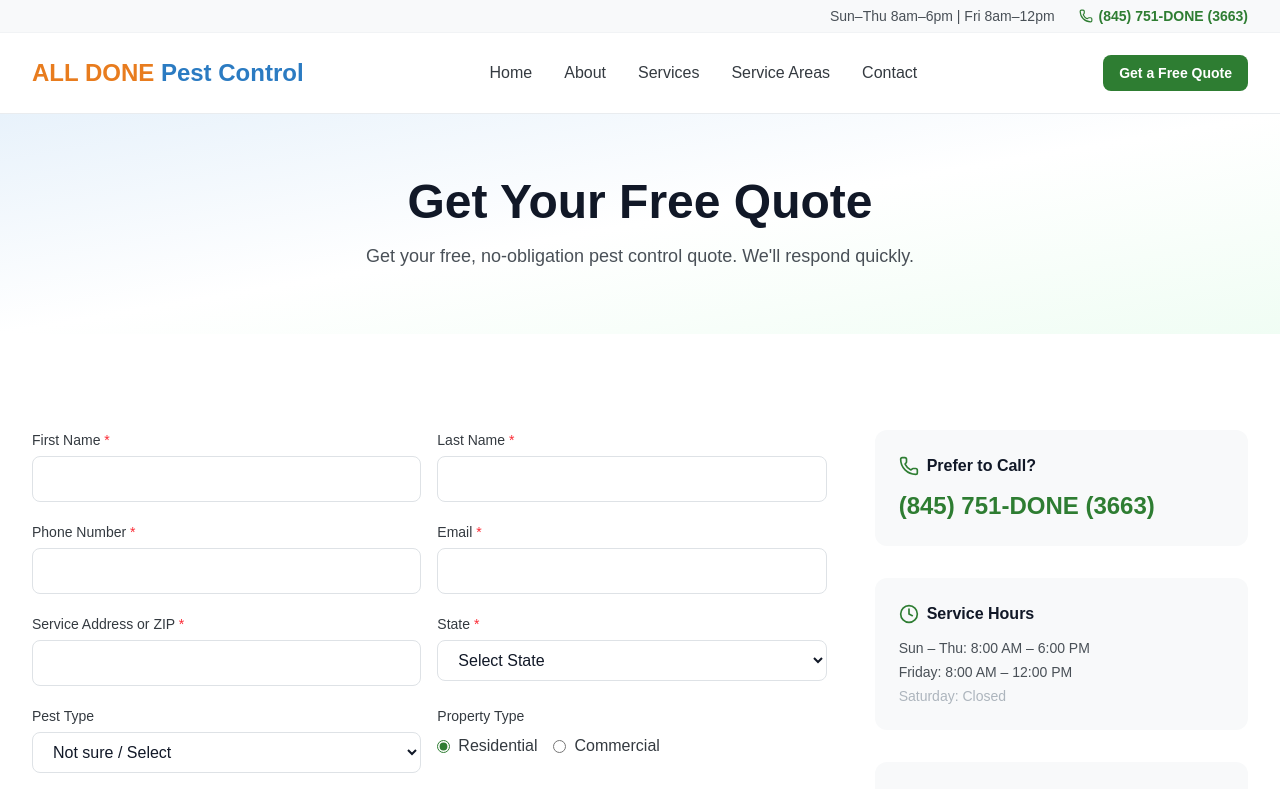
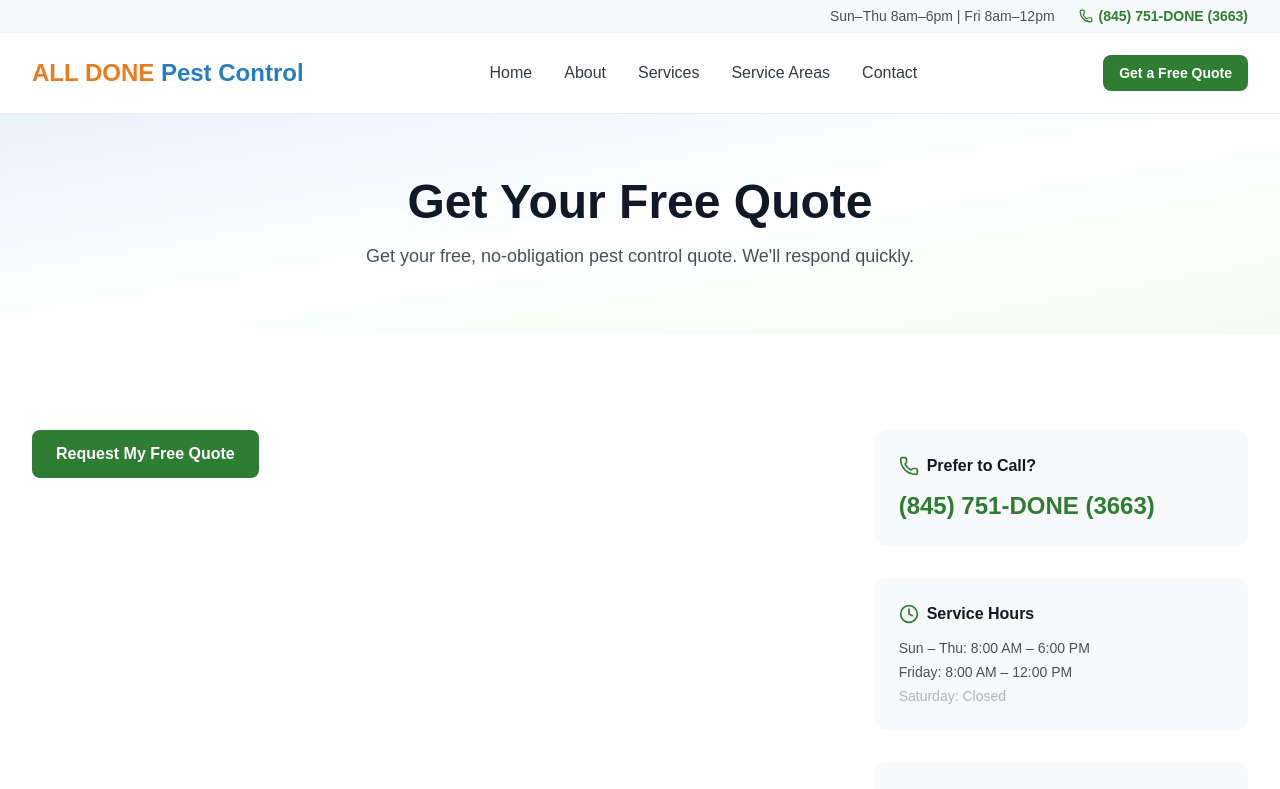
Before and after one commit to mw5005591/all-done-pest-control, a Next.js app: page /contact in a window 1280 px wide. Shown: the top 789 px of the page. Built offline with nearby package versions, Linux system fonts and the light colour scheme.

Commit message:
Refactor QuoteForm to use async submission

```diff
--- a/src/components/form/QuoteForm.tsx
+++ b/src/components/form/QuoteForm.tsx
@@ -27,261 +27,53 @@
 	message: "",
 };
 
-const pestOptions = [
-	"",
-	"Termites",
-	"Rodents",
-	"Bed Bugs",
-	"Ants",
-	"Roaches",
-	"Mosquitoes",
-	"Ticks",
-	"Other / Not Sure",
-];
-
-const stateOptions = [
-	{ value: "", label: "Select State" },
-	{ value: "NY", label: "New York" },
-	{ value: "NJ", label: "New Jersey" },
-	{ value: "CT", label: "Connecticut" },
-	{ value: "other", label: "Other" },
-];
-
 export default function QuoteForm() {
 	const [formData, setFormData] = useState<FormData>(initialFormData);
-	const [errors, setErrors] = useState<Partial<Record<keyof FormData, string>>>({});
+	const [status, setStatus] = useState<"idle" | "loading" | "success" | "error">("idle");
 
-	function validate(): boolean {
-		const newErrors: Partial<Record<keyof FormData, string>> = {};
+	async function handleSubmit(e: React.FormEvent) {
+		e.preventDefault();
+		setStatus("loading");
 
-		if (!formData.firstName.trim()) newErrors.firstName = "First name is required";
-		if (!formData.lastName.trim()) newErrors.lastName = "Last name is required";
-		if (!formData.phone.trim()) newErrors.phone = "Phone number is required";
-		if (!formData.email.trim()) {
-			newErrors.email = "Email is required";
-		} else if (!/^[^\s@]+@[^\s@]+\.[^\s@]+$/.test(formData.email)) {
-			newErrors.email = "Please enter a valid email";
-		}
-		if (!formData.address.trim()) newErrors.address = "Address or ZIP is required";
-		if (!formData.state) newErrors.state = "Please select a state";
+		try {
+			const res = await fetch("/api/contact", {
+				method: "POST",
+				body: JSON.stringify(formData),
+				headers: { "Content-Type": "application/json" },
+			});
 
-		setErrors(newErrors);
-		return Object.keys(newErrors).length === 0;
-	}
-
-	function handleSubmit(e: React.FormEvent) {
-		if (!validate()) {
-			e.preventDefault();
+			if (res.ok) {
+				setStatus("success");
+				setFormData(initialFormData);
+			} else {
+				setStatus("error");
+			}
+		} catch (error) {
+			setStatus("error");
 		}
 	}
 
-	function handleChange(
-		e: React.ChangeEvent<HTMLInputElement | HTMLSelectElement | HTMLTextAreaElement>
-	) {
-		const { name, value } = e.target;
-		setFormData((prev) => ({ ...prev, [name]: value }));
-		if (errors[name as keyof FormData]) {
-			setErrors((prev) => ({ ...prev, [name]: undefined }));
-		}
+	function handleChange(e: any) {
+		setFormData({ ...formData, [e.target.name]: e.target.value });
+	}
+
+	if (status === "success") {
+		return (
+			<div className="bg-green-50 p-8 rounded-xl text-center border border-green-200">
+				<h3 className="text-xl font-bold text-green-800">Request Sent!</h3>
+				<p className="mt-2 text-green-700">We will get back to you within 1 business day.</p>
+				<button onClick={() => setStatus("idle")} className="mt-4 text-green-600 underline">Send another</button>
+			</div>
+		);
 	}
 
 	return (
-		<form action="https://formspree.io/f/YOUR_FORM_ID" method="POST" noValidate className="space-y-5">
-			{/* Name row */}
-			<div className="grid grid-cols-1 sm:grid-cols-2 gap-4">
-				<Field
-					label="First Name"
-					name="firstName"
-					value={formData.firstName}
-					onChange={handleChange}
-					error={errors.firstName}
-					required
-				/>
-				<Field
-					label="Last Name"
-					name="lastName"
-					value={formData.lastName}
-					onChange={handleChange}
-					error={errors.lastName}
-					required
-				/>
-			</div>
-
-			{/* Contact row */}
-			<div className="grid grid-cols-1 sm:grid-cols-2 gap-4">
-				<Field
-					label="Phone Number"
-					name="phone"
-					type="tel"
-					value={formData.phone}
-					onChange={handleChange}
-					error={errors.phone}
-					required
-				/>
-				<Field
-					label="Email"
-					name="email"
-					type="email"
-					value={formData.email}
-					onChange={handleChange}
-					error={errors.email}
-					required
-				/>
-			</div>
-
-			{/* Location row */}
-			<div className="grid grid-cols-1 sm:grid-cols-2 gap-4">
-				<Field
-					label="Service Address or ZIP"
-					name="address"
-					value={formData.address}
-					onChange={handleChange}
-					error={errors.address}
-					required
-				/>
-				<div>
-					<label htmlFor="state" className="block text-sm font-medium text-gray-700 mb-1.5">
-						State <span className="text-red-500">*</span>
-					</label>
-					<select
-						id="state"
-						name="state"
-						value={formData.state}
-						onChange={handleChange}
-						className={`w-full rounded-lg border px-4 py-2.5 text-gray-900 focus:outline-none focus:ring-2 focus:ring-brand-green ${
-							errors.state ? "border-red-400" : "border-gray-300"
-						}`}
-					>
-						{stateOptions.map((opt) => (
-							<option key={opt.value} value={opt.value}>
-								{opt.label}
-							</option>
-						))}
-					</select>
-					{errors.state && (
-						<p className="text-red-500 text-sm mt-1">{errors.state}</p>
-					)}
-				</div>
-			</div>
-
-			{/* Pest + property type */}
-			<div className="grid grid-cols-1 sm:grid-cols-2 gap-4">
-				<div>
-					<label htmlFor="pestType" className="block text-sm font-medium text-gray-700 mb-1.5">
-						Pest Type
-					</label>
-					<select
-						id="pestType"
-						name="pestType"
-						value={formData.pestType}
-						onChange={handleChange}
-						className="w-full rounded-lg border border-gray-300 px-4 py-2.5 text-gray-900 focus:outline-none focus:ring-2 focus:ring-brand-green"
-					>
-						<option value="">Not sure / Select</option>
-						{pestOptions.filter(Boolean).map((opt) => (
-							<option key={opt} value={opt}>
-								{opt}
-							</option>
-						))}
-					</select>
-				</div>
-				<div>
-					<label className="block text-sm font-medium text-gray-700 mb-1.5">
-						Property Type
-					</label>
-					<div className="flex gap-4 mt-2">
-						<label className="flex items-center gap-2 cursor-pointer">
-							<input
-								type="radio"
-								name="propertyType"
-								value="residential"
-								checked={formData.propertyType === "residential"}
-								onChange={handleChange}
-								className="accent-brand-green"
-							/>
-							<span className="text-gray-700">Residential</span>
-						</label>
-						<label className="flex items-center gap-2 cursor-pointer">
-							<input
-								type="radio"
-								name="propertyType"
-								value="commercial"
-								checked={formData.propertyType === "commercial"}
-								onChange={handleChange}
-								className="accent-brand-green"
-							/>
-							<span className="text-gray-700">Commercial</span>
-						</label>
-					</div>
-				</div>
-			</div>
-
-			{/* Message */}
-			<div>
-				<label htmlFor="message" className="block text-sm font-medium text-gray-700 mb-1.5">
-					Message
-				</label>
-				<textarea
-					id="message"
-					name="message"
-					rows={4}
-					value={formData.message}
-					onChange={handleChange}
-					placeholder="Tell us about your pest concern..."
-					className="w-full rounded-lg border border-gray-300 px-4 py-2.5 text-gray-900 focus:outline-none focus:ring-2 focus:ring-brand-green resize-none"
-				/>
-			</div>
-
-			{/* Submit */}
-			<div>
-				<Button
-					type="submit"
-					size="lg"
-					className="w-full sm:w-auto"
-				>
-					Request My Free Quote
-				</Button>
-				<p className="text-sm text-gray-500 mt-3">
-					No obligation &bull; We typically respond within 1 business day
-				</p>
-			</div>
+		<form onSubmit={handleSubmit} className="space-y-5">
+			{status === "error" && <p className="text-red-500">Something went wrong. Please call us instead.</p>}
+			{/* ... rest of your form fields ... */}
+			<Button type="submit" disabled={status === "loading"}>
+				{status === "loading" ? "Sending..." : "Request My Free Quote"}
+			</Button>
 		</form>
 	);
 }
-
-function Field({
-	label,
-	name,
-	type = "text",
-	value,
-	onChange,
-	error,
-	required,
-}: {
-	label: string;
-	name: string;
-	type?: string;
-	value: string;
-	onChange: (e: React.ChangeEvent<HTMLInputElement>) => void;
-	error?: string;
-	required?: boolean;
-}) {
-	return (
-		<div>
-			<label htmlFor={name} className="block text-sm font-medium text-gray-700 mb-1.5">
-				{label} {required && <span className="text-red-500">*</span>}
-			</label>
-			<input
-				id={name}
-				name={name}
-				type={type}
-				value={value}
-				onChange={onChange}
-				className={`w-full rounded-lg border px-4 py-2.5 text-gray-900 focus:outline-none focus:ring-2 focus:ring-brand-green ${
-					error ? "border-red-400" : "border-gray-300"
-				}`}
-			/>
-			{error && <p className="text-red-500 text-sm mt-1">{error}</p>}
-		</div>
-	);
-}
```
